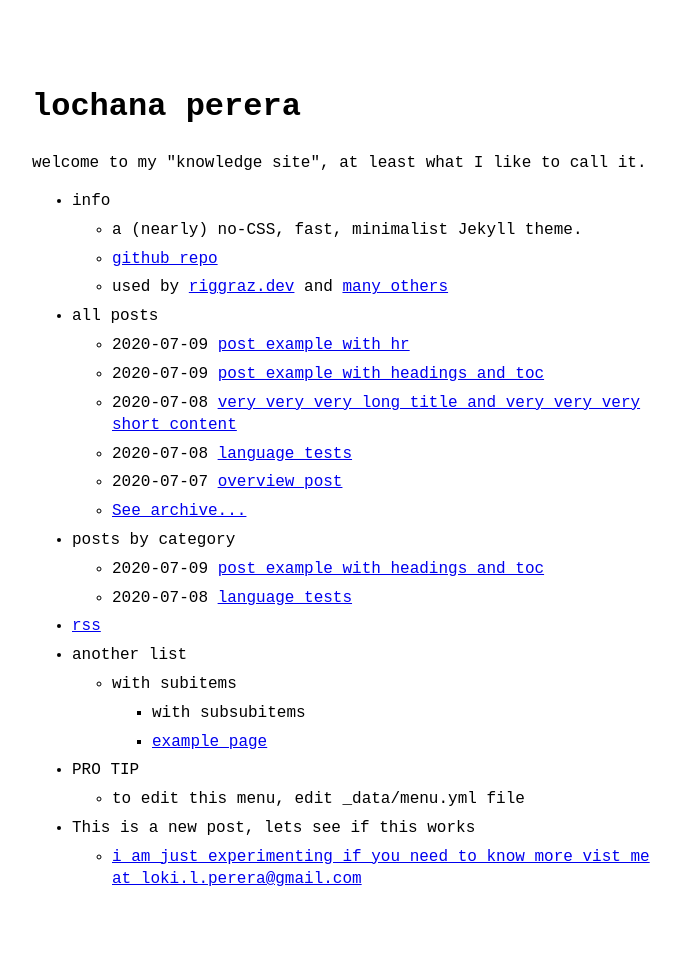
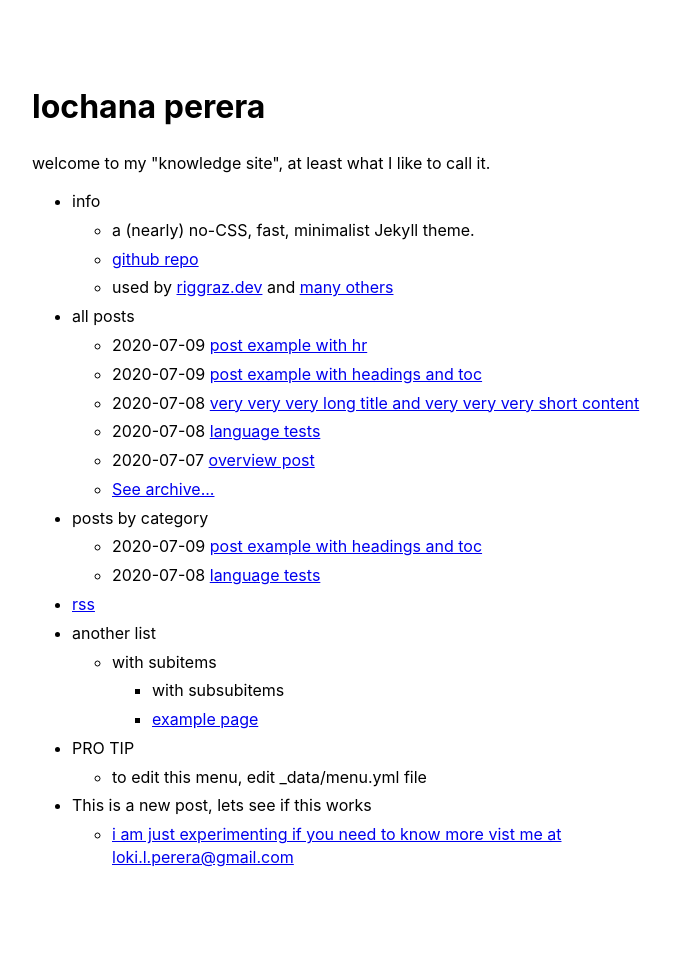
Before and after one commit to riggraz/no-style-please, a Jekyll site: the page built from index.md, in a window 1280 px wide. Shown: the whole page, without its empty margins (288-968 px from the left). Built offline with Jekyll 4.4.1, drawn with Linux system fonts in a browser that asks for light colours; after the commit the page ends 948 px from its top, so only the background shows below that.

Commit message:
default typeface

```diff
--- a/_sass/no-style-please.scss
+++ b/_sass/no-style-please.scss
@@ -25,7 +25,7 @@
 
 body {
   color: black;
-  font-family: monospace;
+  font-family: -apple-system, BlinkMacSystemFont, "Segoe UI", Roboto, Helvetica, Arial, sans-serif, "Apple Color Emoji", "Segoe UI Emoji", "Segoe UI Symbol";
   font-size: 16px;
   line-height: 1.4;
   margin: 0;
```
